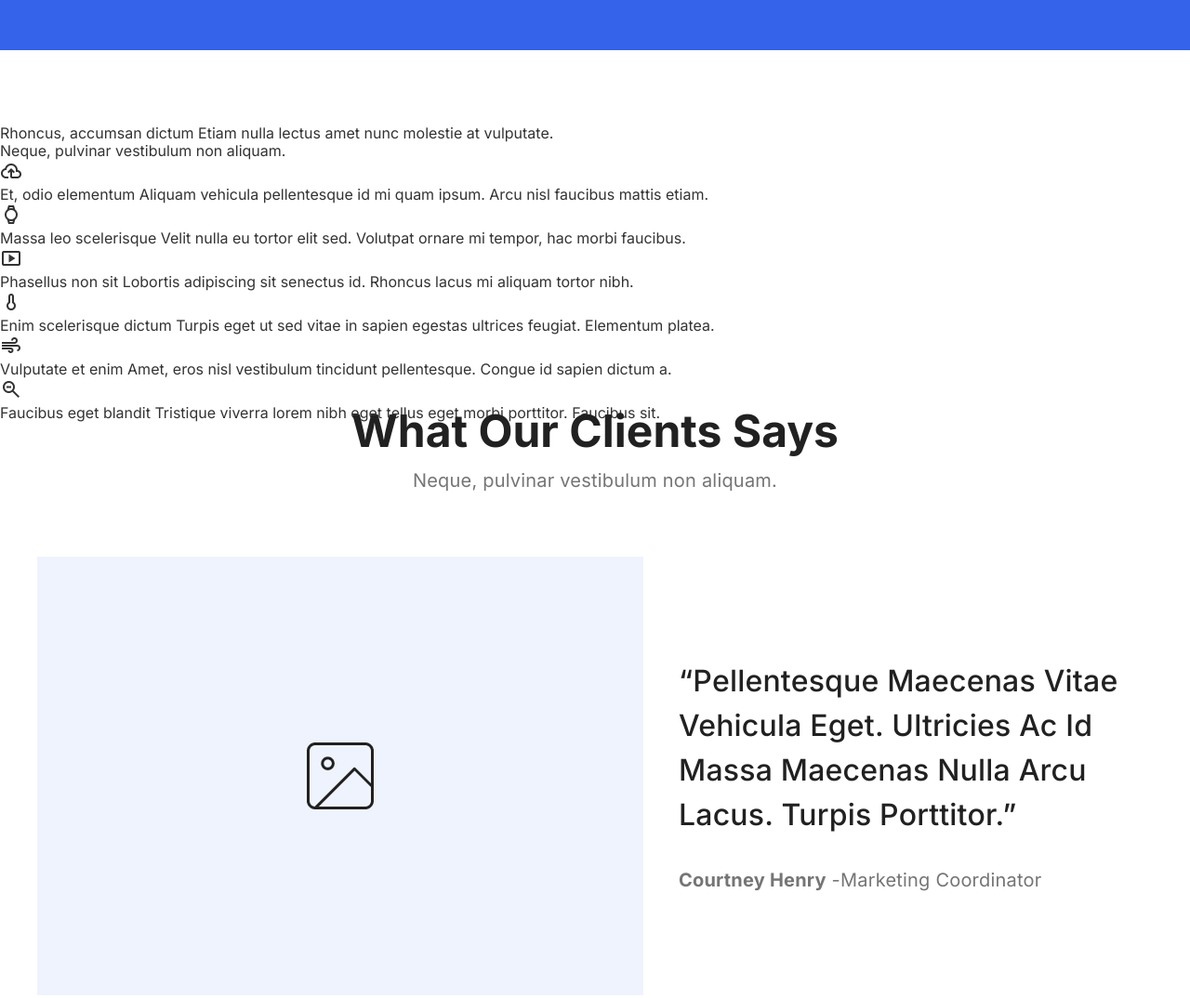
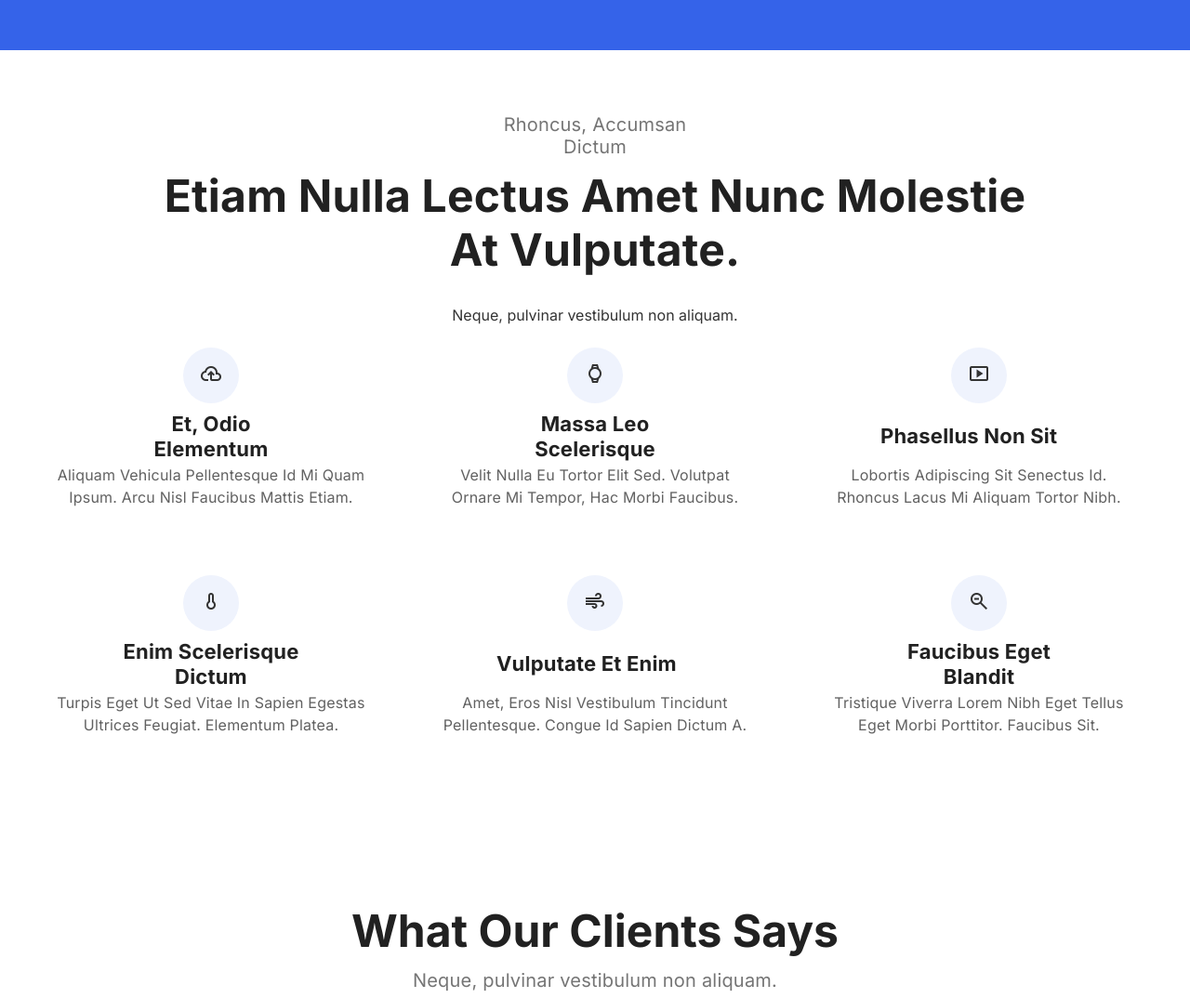
Before and after one commit to AlexJaneMercer/NewProject, a plain HTML site: page index.html in a window 1280 px wide. Shown: the part 760-1834 px from the top of the page at 93% size. Drawn offline with nearby package versions, Linux system fonts and the light colour scheme.

Commit message:
fix problems with uniteding blocks

```diff
--- a/assets/css/style.css
+++ b/assets/css/style.css
@@ -1,4 +1,10 @@
 /* common styles */
+
+html, body {
+	text-align: center;
+	justify-content: center;
+	align-items: center;
+}
 
 body {
     font-family: 'Inter', sans-serif;
@@ -235,6 +241,281 @@ p{
 
 /* block-1-2 */
 
+/* block-3-4 */
+
+#Frame17 {
+	/* Frame 17 */
+	/* Auto layout */
+
+	display: flex;
+	flex-direction: column;
+	align-items: center;
+	padding: 0px;
+	gap: 32px;
+	margin-top: 80px;
+	width: 100%;
+	height: 220px;
+	/* Inside auto layout */
+
+	flex: none;
+	order: 0;
+	align-self: stretch;
+	flex-grow: 0;
+}
+
+#Frame16 {
+	/* Frame 16 */
+	/* Auto layout */
+
+	display: flex;
+	flex-direction: column;
+	justify-content: center;
+	align-items: center;
+	padding: 0px;
+	gap: 24px;
+	width: 952px;
+	height: 164px;
+	/* Inside auto layout */
+
+	flex: none;
+	order: 0;
+	flex-grow: 0;
+}
+
+
+#textrhoncus {
+	/* Rhoncus, accumsan dictum */
+
+
+	width: 268px;
+	height: 24px;
+	font-style: normal;
+	font-weight: 400;
+	font-size: 20px;
+	line-height: 24px;
+	display: flex;
+	align-items: center;
+	text-align: center;
+	letter-spacing: 0.2px;
+	text-transform: capitalize;
+	/* systemGrey/600 */
+
+	color: #757575;
+	/* Inside auto layout */
+
+	flex: none;
+	order: 0;
+	flex-grow: 0;
+}
+
+#Feature {
+    margin-bottom: 100px;
+}
+
+#textetiam {
+	/* Etiam nulla lectus amet nunc molestie at vulputate. */
+
+
+	width: 952px;
+	height: 116px;
+	font-style: normal;
+	font-weight: 600;
+	font-size: 48px;
+	line-height: 58px;
+	display: flex;
+	align-items: center;
+	text-align: center;
+	letter-spacing: 0.2px;
+	text-transform: capitalize;
+	/* systemGrey/900 */
+
+	color: #212121;
+	/* Inside auto layout */
+
+	flex: none;
+	order: 1;
+	flex-grow: 0;
+}
+
+#textneque {
+	/* Neque, pulvinar vestibulum non aliquam. */
+
+
+	width: 398px;
+	height: 24px;
+	font-style: normal;
+	font-weight: 400;
+	font-size: 20px;
+	line-height: 24px;
+	display: flex;
+	align-items: center;
+	text-align: center;
+	letter-spacing: 0.2px;
+	text-transform: capitalize;
+	/* systemGrey/600 */
+
+	color: #757575;
+	/* Inside auto layout */
+
+	flex: none;
+	order: 1;
+	flex-grow: 0;
+}
+
+#Frame53 {
+	/* Frame 53 */
+	/* Auto layout */
+
+	display: flex;
+	flex-direction: column;
+	align-items: flex-start;
+	padding: 0px;
+	gap: 32px;
+	width: 100%;
+	height: 458px;
+	/* Inside auto layout */
+
+	flex: none;
+	order: 1;
+	flex-grow: 0;
+}
+
+.Frame51 {
+	/* Frame 51 */
+	/* Auto layout */
+
+	display: flex;
+	flex-direction: row;
+	align-items: flex-start;
+	padding: 0px;
+	gap: 39px;
+	width: 100%;
+	height: 213px;
+	/* Inside auto layout */
+
+	flex: none;
+	order: 0;
+	flex-grow: 0;
+}
+
+.Frame48 {
+	/* Frame 48 */
+	/* Auto layout */
+
+	display: flex;
+	flex-direction: column;
+	justify-content: center;
+	align-items: center;
+	padding: 20px;
+	gap: 22px;
+	width: 374px;
+	height: 213px;
+	/* Inside auto layout */
+
+	flex: none;
+	order: 0;
+	flex-grow: 0;
+}
+
+.avatar {
+	/* Avatar */
+
+
+	width: 60px;
+	height: 60px;
+	/* light/primary/a8 */
+
+	background: #EFF3FD;
+	border-radius: 50px;
+	/* Inside auto layout */
+
+	flex: none;
+	order: 0;
+	flex-grow: 0;
+}
+
+.Frame47 {
+	/* Frame 47 */
+	/* Auto layout */
+
+	display: flex;
+	flex-direction: column;
+	justify-content: center;
+	align-items: center;
+	padding: 0px;
+	gap: 16px;
+	width: 334px;
+	height: 91px;
+	/* Inside auto layout */
+
+	flex: none;
+	order: 1;
+	flex-grow: 0;
+}
+
+.top {
+	/* Et, odio elementum */
+
+
+	width: 212px;
+	height: 27px;
+	font-style: normal;
+	font-weight: 600;
+	font-size: 22px;
+	line-height: 27px;
+	/* identical to box height */
+
+	display: flex;
+	align-items: center;
+	text-align: center;
+	letter-spacing: 0.2px;
+	text-transform: capitalize;
+	/* systemGrey/900 */
+
+	color: #212121;
+	/* Inside auto layout */
+
+	flex: none;
+	order: 0;
+	flex-grow: 0;
+}
+
+.bottom {
+	/* Aliquam vehicula pellentesque id mi quam ipsum. Arcu nisl faucibus mattis etiam. */
+
+
+	width: 334px;
+	height: 48px;
+	font-style: normal;
+	font-weight: 400;
+	font-size: 16px;
+	line-height: 24px;
+	/* or 150% */
+
+	text-align: center;
+	letter-spacing: 0.2px;
+	text-transform: capitalize;
+	/* systemGrey/700 */
+
+	color: #616161;
+	/* Inside auto layout */
+
+	flex: none;
+	order: 1;
+	flex-grow: 0;
+}
+
+.icon {
+	/* Icon/Feather Icon */
+
+	display: inline-block;
+	width: 48px;
+	height: 48px;
+	margin-top: 16px;
+}
+
+/* block-3-4 */
+
 /* block-5-6 */
 
 .wrapper{
@@ -249,6 +530,7 @@ p{
 
 .clientsSaysTop h1 {
     margin-bottom: 32px;
+    margin-top: 80px;
 }
 
 .clientsSaysTop > p{
--- a/index.html
+++ b/index.html
@@ -47,7 +47,10 @@
 
 <!-- block-1-2 -->
 
+<!-- block-3-4 -->
+
 <div id="Feature">
+<div class="container">
 	<div id="Frame17">
 		<div id="Frame16">
 			<span id="textrhoncus">
@@ -62,7 +65,6 @@
 			Neque, pulvinar vestibulum non aliquam.
 		</span>
 	</div>
-
 	<div id="Frame53">
 		<div class="Frame51">
 			<div class="Frame48">
@@ -179,11 +181,8 @@ zoom_out
 
 		</div>
 	</div>
+</div><!--container-->
 </div>
-
-<!-- block-3-4 -->
-
-
 
 <!-- block-3-4 -->
 
```
